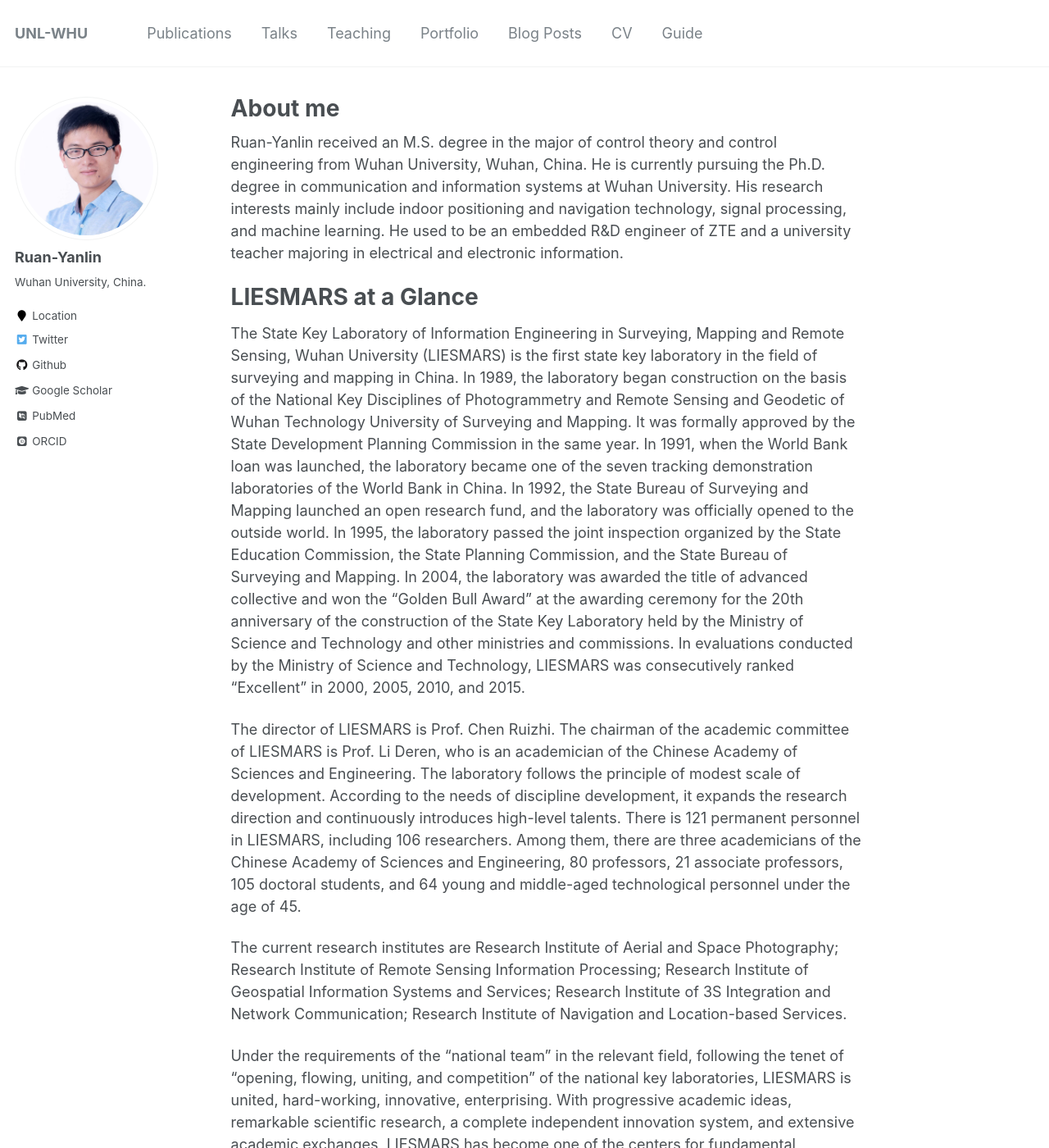
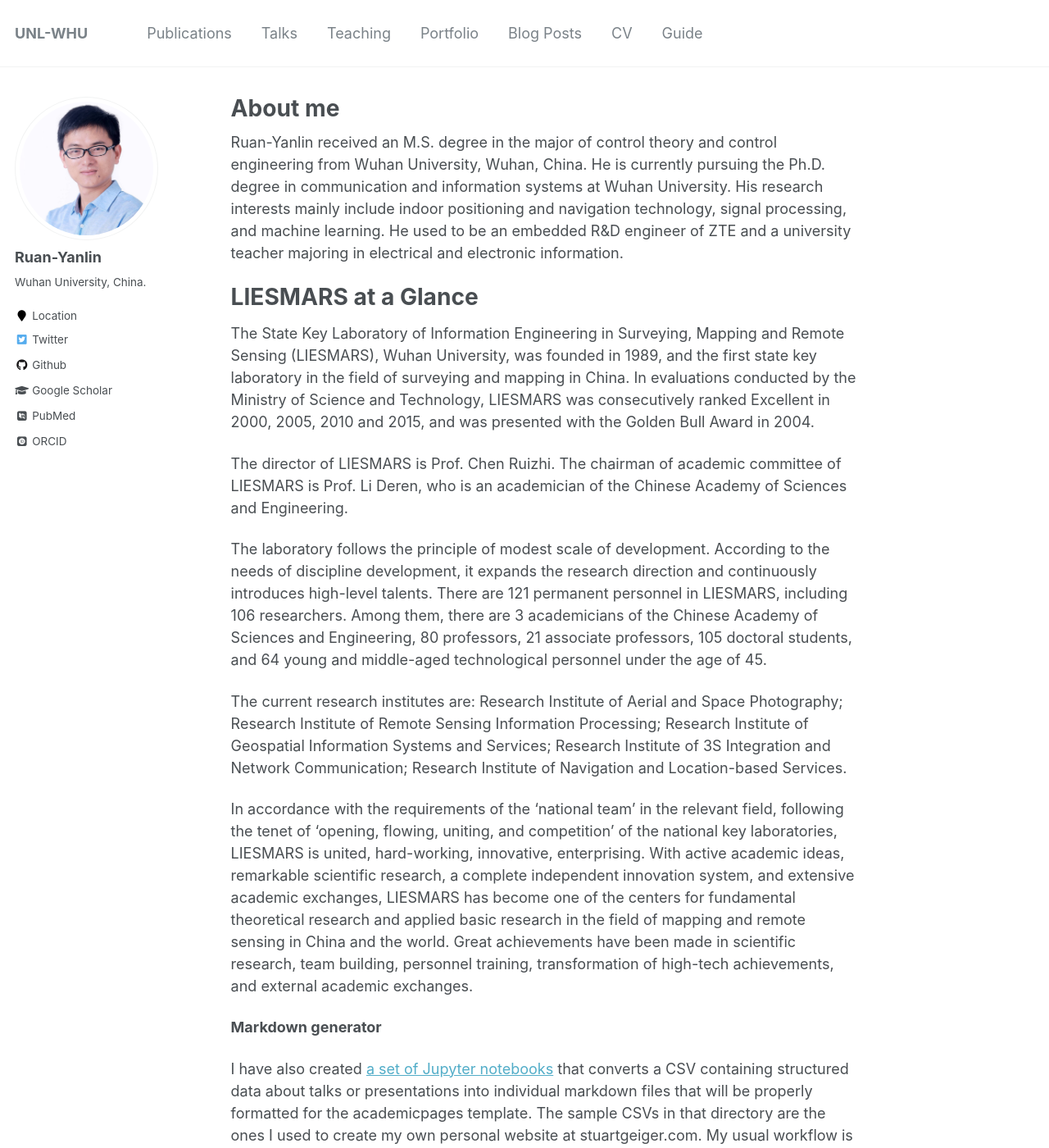
Before and after one commit to whuryl/whuryl.github.io, a Jekyll site: the page built from _pages/about.md, in a window 1280 px wide and 1400 px high. Shown: the whole window at 82% size. Built offline with Jekyll 4.4.1, drawn with Linux system fonts in a browser that asks for light colours; some web fonts are replaced; some of the changed text lies outside the part shown.

Commit message:
change ‘about.md’

```diff
--- a/_pages/about.md
+++ b/_pages/about.md
@@ -12,14 +12,15 @@ Ruan-Yanlin received an M.S. degree in the major of control theory and control e
 
 LIESMARS at a Glance
 ======
-The State Key Laboratory of Information Engineering in Surveying, Mapping and Remote Sensing, Wuhan University (LIESMARS) is the first state key laboratory in the field of surveying and mapping in China. In 1989, the laboratory began construction on the basis of the National Key Disciplines of Photogrammetry and Remote Sensing and Geodetic of Wuhan Technology University of Surveying and Mapping. It was formally approved by the State Development Planning Commission in the same year. In 1991, when the World Bank loan was launched, the laboratory became one of the seven tracking demonstration laboratories of the World Bank in China. In 1992, the State Bureau of Surveying and Mapping launched an open research fund, and the laboratory was officially opened to the outside world. In 1995, the laboratory passed the joint inspection organized by the State Education Commission, the State Planning Commission, and the State Bureau of Surveying and Mapping. In 2004, the laboratory was awarded the title of advanced collective and won the "Golden Bull Award" at the awarding ceremony for the 20th anniversary of the construction of the State Key Laboratory held by the Ministry of Science and Technology and other ministries and commissions. In evaluations conducted by the Ministry of Science and Technology, LIESMARS was consecutively ranked "Excellent" in 2000, 2005, 2010, and 2015.
+The State Key Laboratory of Information Engineering in Surveying, Mapping and Remote Sensing (LIESMARS), Wuhan University, was founded in 1989, and the first state key laboratory in the field of surveying and mapping in China. In evaluations conducted by the Ministry of Science and Technology, LIESMARS was consecutively ranked Excellent in 2000, 2005, 2010 and 2015, and was presented with the Golden Bull Award in 2004.
 
-The director of LIESMARS is Prof. Chen Ruizhi. The chairman of the academic committee of LIESMARS is Prof. Li Deren, who is an academician of the Chinese Academy of Sciences and Engineering.
-The laboratory follows the principle of modest scale of development. According to the needs of discipline development, it expands the research direction and continuously introduces high-level talents. There is 121 permanent personnel in LIESMARS, including 106 researchers. Among them, there are three academicians of the Chinese Academy of Sciences and Engineering, 80 professors, 21 associate professors, 105 doctoral students, and 64 young and middle-aged technological personnel under the age of 45.
+The director of LIESMARS is Prof. Chen Ruizhi. The chairman of academic committee of LIESMARS is Prof. Li Deren, who is an academician of the Chinese Academy of Sciences and Engineering.
 
-The current research institutes are Research Institute of Aerial and Space Photography; Research Institute of Remote Sensing Information Processing; Research Institute of Geospatial Information Systems and Services; Research Institute of 3S Integration and Network Communication; Research Institute of Navigation and Location-based Services.
+The laboratory follows the principle of modest scale of development. According to the needs of discipline development, it expands the research direction and continuously introduces high-level talents. There are 121 permanent personnel in LIESMARS, including 106 researchers. Among them, there are 3 academicians of the Chinese Academy of Sciences and Engineering, 80 professors, 21 associate professors, 105 doctoral students, and 64 young and middle-aged technological personnel under the age of 45.
 
-Under the requirements of the "national team" in the relevant field, following the tenet of "opening, flowing, uniting, and competition" of the national key laboratories, LIESMARS is united, hard-working, innovative, enterprising. With progressive academic ideas, remarkable scientific research, a complete independent innovation system, and extensive academic exchanges, LIESMARS has become one of the centers for fundamental theoretical research and applied basic research in the field of mapping and remote sensing in China and the world. Great achievements have been made in scientific research, team building, personnel training, a transformation of high-tech achievements, and external academic exchanges.
+The current research institutes are: Research Institute of Aerial and Space Photography; Research Institute of Remote Sensing Information Processing; Research Institute of Geospatial Information Systems and Services; Research Institute of 3S Integration and Network Communication; Research Institute of Navigation and Location-based Services.
+
+In accordance with the requirements of the ‘national team’ in the relevant field, following the tenet of ‘opening, flowing, uniting, and competition’ of the national key laboratories, LIESMARS is united, hard-working, innovative, enterprising. With active academic ideas, remarkable scientific research, a complete independent innovation system, and extensive academic exchanges, LIESMARS has become one of the centers for fundamental theoretical research and applied basic research in the field of mapping and remote sensing in China and the world. Great achievements have been made in scientific research, team building, personnel training, transformation of high-tech achievements, and external academic exchanges.
 
 **Markdown generator**
 
```
